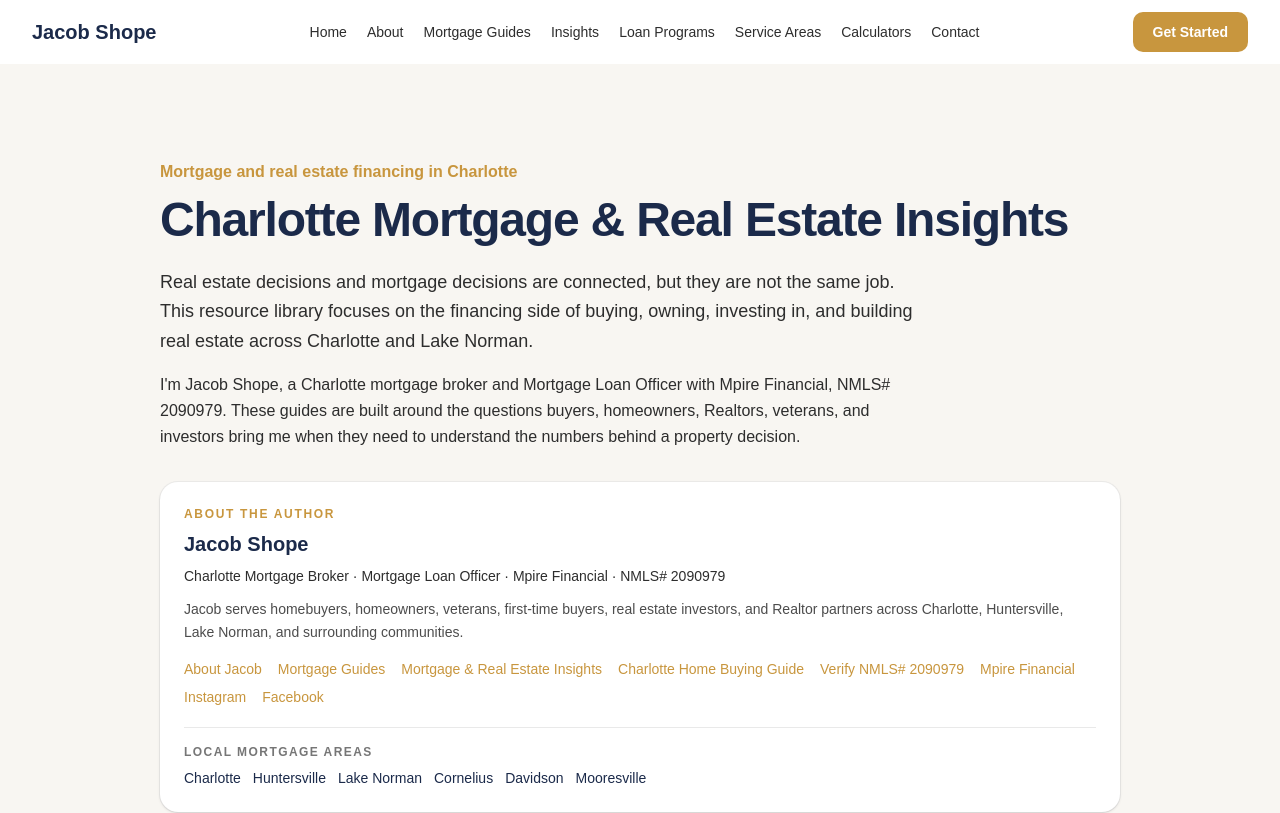
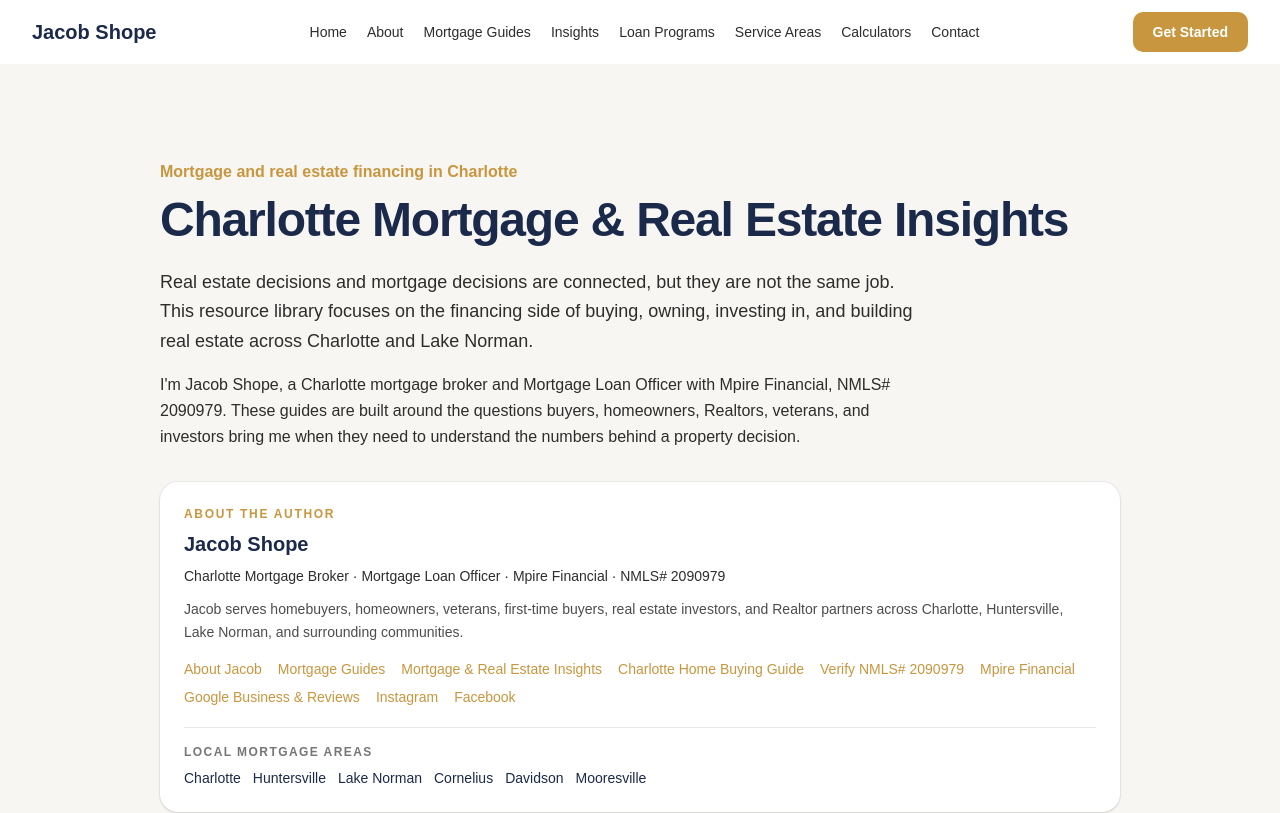
Before and after one commit to JLshope12/jacob-shope-mortgage, a Next.js app: page /blog in a window 1280 px wide. Shown: the top 813 px of the page. Built offline with nearby package versions, Linux system fonts and the light colour scheme.

Commit message:
Add Google Business Profile corroboration to author box

```diff
--- a/components/seo/AuthorBox.tsx
+++ b/components/seo/AuthorBox.tsx
@@ -2,6 +2,8 @@ import Link from "next/link";
 
 const NMLS_URL = "https://www.nmlsconsumeraccess.org/EntityDetails.aspx/INDIVIDUAL/2090979";
 const MPIRE_URL = "https://www.mpirefinancialgroup.com/";
+const GOOGLE_BUSINESS_URL =
+  "https://www.google.com/maps/search/?api=1&query=Jacob+Shope+Mortgage+Broker&query_place_id=ChIJoYVzko0AvIcRA-l3WlYdLW8";
 
 const LOCAL_AREAS = [
   ["Charlotte", "/service-areas/charlotte"],
@@ -32,6 +34,7 @@ export function AuthorBox() {
         <Link href="/charlotte-home-buying-mortgage-guide" className="text-gold hover:underline">Charlotte Home Buying Guide</Link>
         <a href={NMLS_URL} target="_blank" rel="noopener noreferrer" className="text-gold hover:underline">Verify NMLS# 2090979</a>
         <a href={MPIRE_URL} target="_blank" rel="noopener noreferrer" className="text-gold hover:underline">Mpire Financial</a>
+        <a href={GOOGLE_BUSINESS_URL} target="_blank" rel="noopener noreferrer" className="text-gold hover:underline">Google Business &amp; Reviews</a>
         <a href="https://www.instagram.com/jlshopeloans/" target="_blank" rel="noopener noreferrer me" className="text-gold hover:underline">Instagram</a>
         <a href="https://www.facebook.com/jacob.shope.33" target="_blank" rel="noopener noreferrer me" className="text-gold hover:underline">Facebook</a>
       </div>
```
